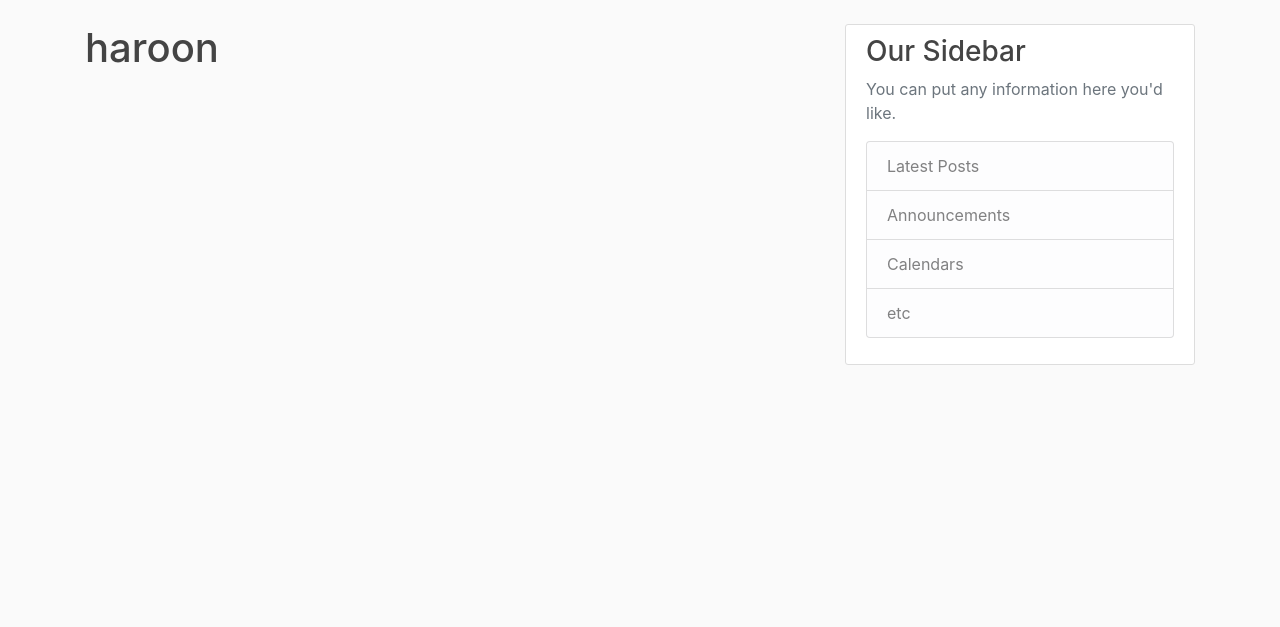
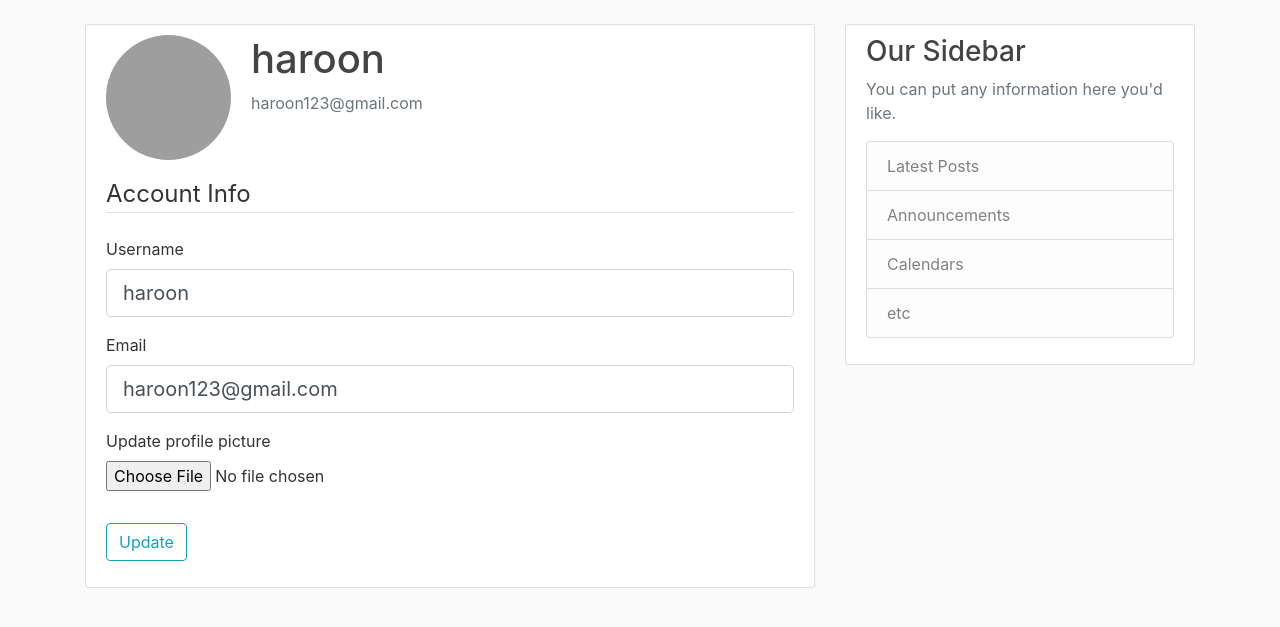
Before and after one commit to KhanAfsar12/Flask-Blog, a Flask app: page /account in a window 1280 px wide. Shown: the part 56-683 px from the top of the page. Run offline with Flask 3, Linux system fonts and the light colour scheme; a user stored in the database is signed in; some libraries are stand-ins or nearby versions; grey boxes are pictures that could not be loaded.

Commit message:
profile section

```diff
--- a/flaskblog/forms.py
+++ b/flaskblog/forms.py
@@ -1,4 +1,6 @@
 from flask_wtf import FlaskForm
+from flask_wtf.file import FileField, FileAllowed
+from flask_login import current_user
 from wtforms import BooleanField, PasswordField, StringField, SubmitField
 from wtforms.validators import DataRequired, Length, Email, EqualTo, ValidationError
 from flaskblog.models import User
@@ -27,3 +29,23 @@ class LoginForm(FlaskForm):
     password = PasswordField('Password', validators=[DataRequired()])
     remember = BooleanField('Remember Me')
     submit = SubmitField('Login')
+
+
+
+class UpdateAccountForm(FlaskForm):
+    username = StringField('Username', validators=[Length(min=2, max=20)])
+    email = StringField('Email', validators=[Email()])
+    picture = FileField('Update profile picture', validators=[FileAllowed(['jpg', 'png'])])
+    submit = SubmitField('Update')
+
+    def validate_username(self, username):
+        if username.data != current_user.username:
+            user = User.query.filter_by(username=username.data).first()
+            if user:
+                raise ValidationError('That username is taken. Please choose a different one.')
+
+    def validate_email(self, email):
+        if email.data != current_user.email:
+            user = User.query.filter_by(email=email.data).first()
+            if user:
+                raise ValidationError('That email is taken. Please choose a different one.')
--- a/flaskblog/routes.py
+++ b/flaskblog/routes.py
@@ -1,7 +1,10 @@
+import os
+import secrets
+from PIL import Image
 from flaskblog.models import User, Post
 from flask import flash, redirect, render_template, request, url_for
 from flaskblog import app, db, bcrypt
-from flaskblog.forms import RegistrationForm, LoginForm
+from flaskblog.forms import RegistrationForm, LoginForm, UpdateAccountForm
 from flask_login import login_user, current_user, logout_user, login_required
 
 posts = [
@@ -68,7 +71,35 @@ def logout():
     return redirect(url_for('home'))
 
 
-@app.route('/account')
+
+def save_picture(form_picture):
+    random_hex = secrets.token_hex(8)
+    _, f_ext = os.path.splitext(form_picture.filename)
+    picture_fn = random_hex + f_ext
+    picture_path = os.path.join(app.root_path, 'static/profile_pics', picture_fn)
+    form_picture.save(picture_path)
+
+    output_size = (125, 125)
+    i = Image.open(form_picture)
+    i.thumbnail(output_size)
+    i.save(picture_path)
+    return picture_fn
+
+@app.route('/account', methods = ['GET', 'POST'])
 @login_required
 def account():
-    return render_template('account.html', title='Account')
+    form = UpdateAccountForm()
+    if form.validate_on_submit():
+        if form.picture.data:
+            picture_file = save_picture(form.picture.data)
+            current_user.image_file = picture_file
+        current_user.username = form.username.data
+        current_user.email = form.email.data
+        db.session.commit()
+        flash('Your account has been updated!', 'success')
+        return redirect(url_for('account'))
+    elif request.method == 'GET':
+        form.username.data = current_user.username
+        form.email.data = current_user.email
+    image_file = url_for('static', filename='profile_pics/' + current_user.image_file)
+    return render_template('account.html', title='Account', image_file=image_file, form=form)
--- a/flaskblog/templates/account.html
+++ b/flaskblog/templates/account.html
@@ -1,5 +1,60 @@
 {% extends 'layout.html' %}
 
 {% block content %}
-    <h1>{{ current_user.username }}</h1>
+    <div class="content-section">
+        <div class="media">
+            <img class="rounded-circle account-img" src="{{ image_file }}" alt="afsar">
+            <div class="media-body">
+                <h2 class="account-heading">{{ current_user.username }}</h2>
+                <p class="text-secondary">{{ current_user.email }}</p>
+            </div>
+        </div>
+            <form action="" method="post" enctype="multipart/form-data">
+                {{ form.hidden_tag() }}
+
+                <fieldset class="form-group">
+                    <legend class="border-bottom mb-4">Account Info</legend>
+                    <div class="form-group">
+                        {{ form.username.label(class="form-control-label") }}
+
+
+                        {% if form.username.errors %}
+                        {{ form.username(class="form-control form-control-lg is-invalid") }}
+                        <div class="invalid-feedback">
+                            {% for error in form.username.errors %}
+                            <span>{{ error }}</span>
+                            {% endfor %}
+                        </div>
+                        {% else %}
+                        {{ form.username(class="form-control form-control-lg") }}
+                        {% endif %}
+                    </div>
+                    <div class="form-group">
+                        {{ form.email.label(class="form-control-label") }}
+                        {% if form.email.errors %}
+                        {{ form.email(class="form-control form-control-lg is-invalid") }}
+                        <div class="invalid-feedback">
+                            {% for error in form.email.errors %}
+                            <span>{{ error }}</span>
+                            {% endfor %}
+                        </div>
+                        {% else %}
+                        {{ form.email(class="form-control form-control-lg") }}
+                        {% endif %}
+                    </div>
+                    <div class="form-group">
+                        {{ form.picture.label() }}
+                        {{ form.picture(class="form-control-file") }}
+                        {% if form.picture.errors %}
+                            {% for error in form.picture.errors %}
+                                <span class="text-danger">{{ error }}</span><br>
+                            {% endfor %}
+                        {% endif %}
+                    </div>
+                </fieldset>
+                <div class="form-group">
+                    {{ form.submit(class="btn btn-outline-info") }}
+                </div>
+            </form>
+    </div>
 {% endblock content %}
```
Also changed, not shown: flaskblog/static/profile_pics/3016972d1fb50240.jpg (added), flaskblog/static/profile_pics/caf4321620da1234.jpg (added), instance/database.db.
